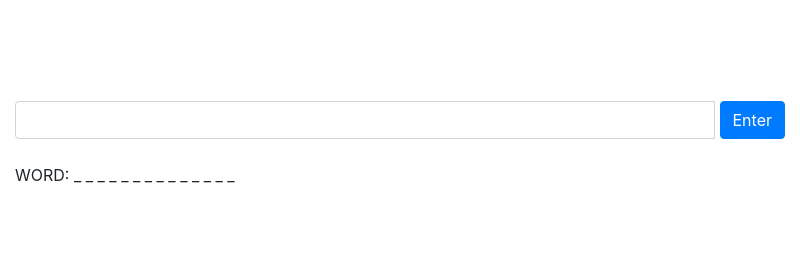
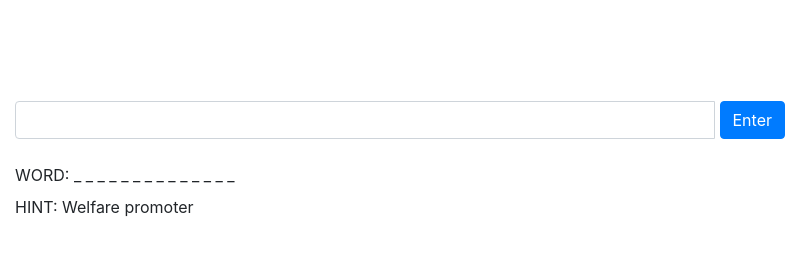
Before and after one commit to ihsaro/Hangman-Game, an Electron app: page index.html in a window 800 px wide. Shown: the part 75-330 px from the top of the page. Drawn offline with nearby package versions, Linux system fonts and the light colour scheme.

Commit message:
Game complete - Improvements possible

```diff
--- a/index.html
+++ b/index.html
@@ -35,6 +35,8 @@
       <br/>
 
       <label id="lblWord">WORD: </label>
+      <br/>
+      <label id="lblHint">HINT: </label>
 
       <center>
         <h5 id="hGameOver" style="visibility: hidden;"></h5>
--- a/js/index.js
+++ b/js/index.js
@@ -45,10 +45,12 @@ function validateUserInput() {
 }
 
 function setRandomWord() {
-    var words = ["APPLE", "BANANA", "PHYLANTROPHIST", "PSYCHOLOGIST"];
+    var words = getWordArray();
+    var wordsHint = getWordHintArray();
     var randomWordIndex = Math.floor(Math.random() * (+(words.length - 1) - +0)) + +0;
 
-    randomWord = words[randomWordIndex];
+    randomWord = words[randomWordIndex].toUpperCase();
+    var randomWordHint = wordsHint[randomWordIndex];
     randomWordToken = "";
 
     for(var i = 0; i < randomWord.length; i++) {
@@ -58,6 +60,17 @@ function setRandomWord() {
     var displayedWord = getDisplayedWord();
 
     document.getElementById("lblWord").innerHTML = "WORD: " + displayedWord;
+    document.getElementById("lblHint").innerHTML = "HINT: " + randomWordHint;
+}
+
+// METHOD THAT RETURNS ARRAY OF WORDS
+function getWordArray() {
+    return ["APPLE", "BANANA", "PHYLANTROPHIST", "PSYCHOLOGIST"];
+}
+
+// METHOD THAT RETURNS ASSOCIATED DEFINITION OF WORDS
+function getWordHintArray() {
+    return ["Red fruit", "Long yellow fruit", "Welfare promoter", "Someone who treats the mind"];
 }
 
 function getDisplayedWord() {
@@ -86,6 +99,7 @@ function manipulateGameArea(settingOne, settingTwo, gameOverMessage) {
     document.getElementById("txtUserInput").style.visibility = settingOne;
     document.getElementById("btnEnter").style.visibility = settingOne;
     document.getElementById("lblWord").style.visibility = settingOne;
+    document.getElementById("lblHint").style.visibility = settingOne;
 
     document.getElementById("hGameOver").style.visibility = settingTwo;
     document.getElementById("hGameOver").innerHTML = gameOverMessage;
```
